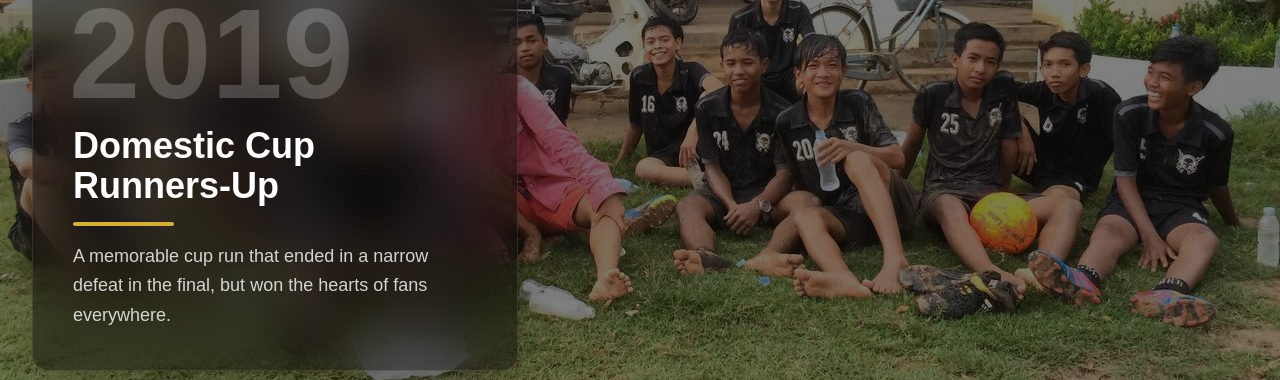
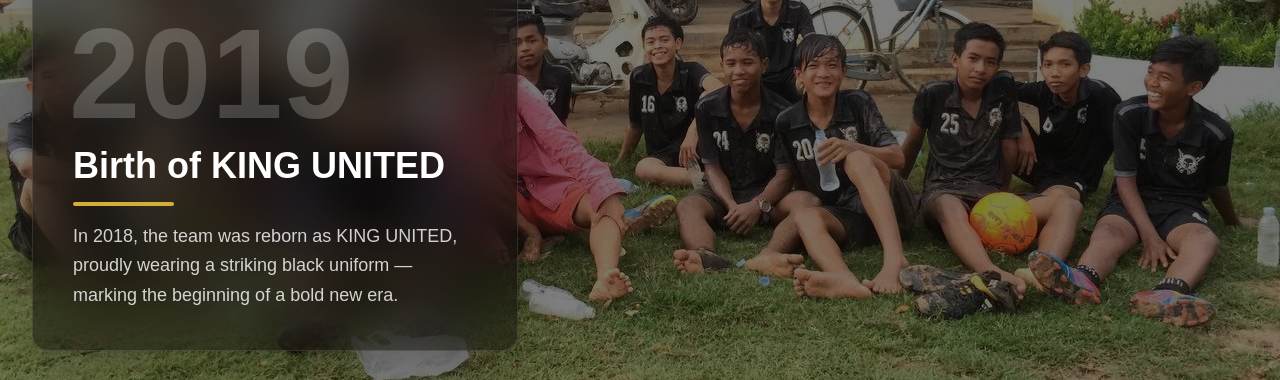
Before and after one commit to theaoudom/KingAlliance, a Next.js app: page /history in a window 1280 px wide. Shown: the part 1760-2140 px from the top of the page. Built offline with nearby package versions, Linux system fonts and the light colour scheme.

Commit message:
change history data

```diff
--- a/src/data/history.js
+++ b/src/data/history.js
@@ -12,8 +12,8 @@
     {
         id: 2,
         season: "2018-2019",
-        achievement: "Domestic Cup Runners-Up",
-        details: "A memorable cup run that ended in a narrow defeat in the final, but won the hearts of fans everywhere.",
+        achievement: "Birth of KING UNITED",
+        details: "In 2018, the team was reborn as KING UNITED, proudly wearing a striking black uniform — marking the beginning of a bold new era.",
         imageUrl: "/images/team/2018_team.jpg", // Image of a silver medal or trophy
     },
     {
```
